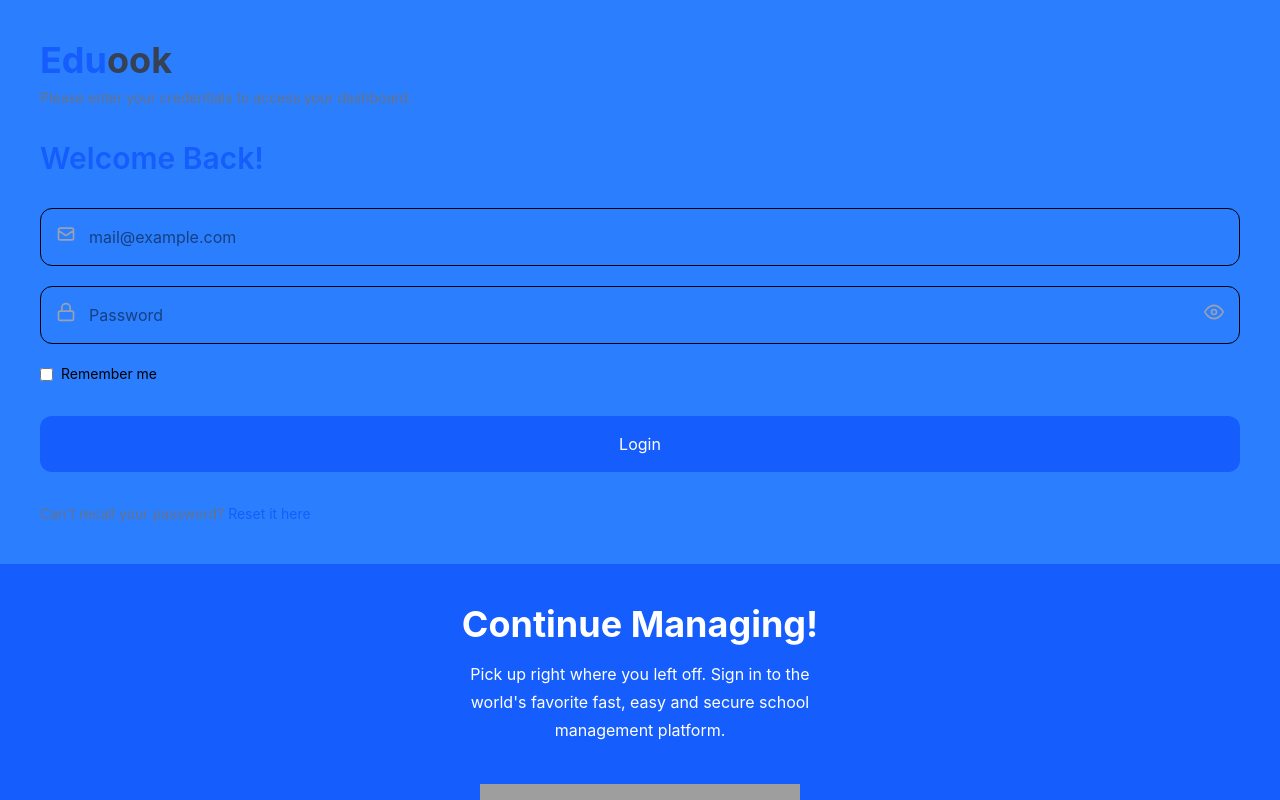
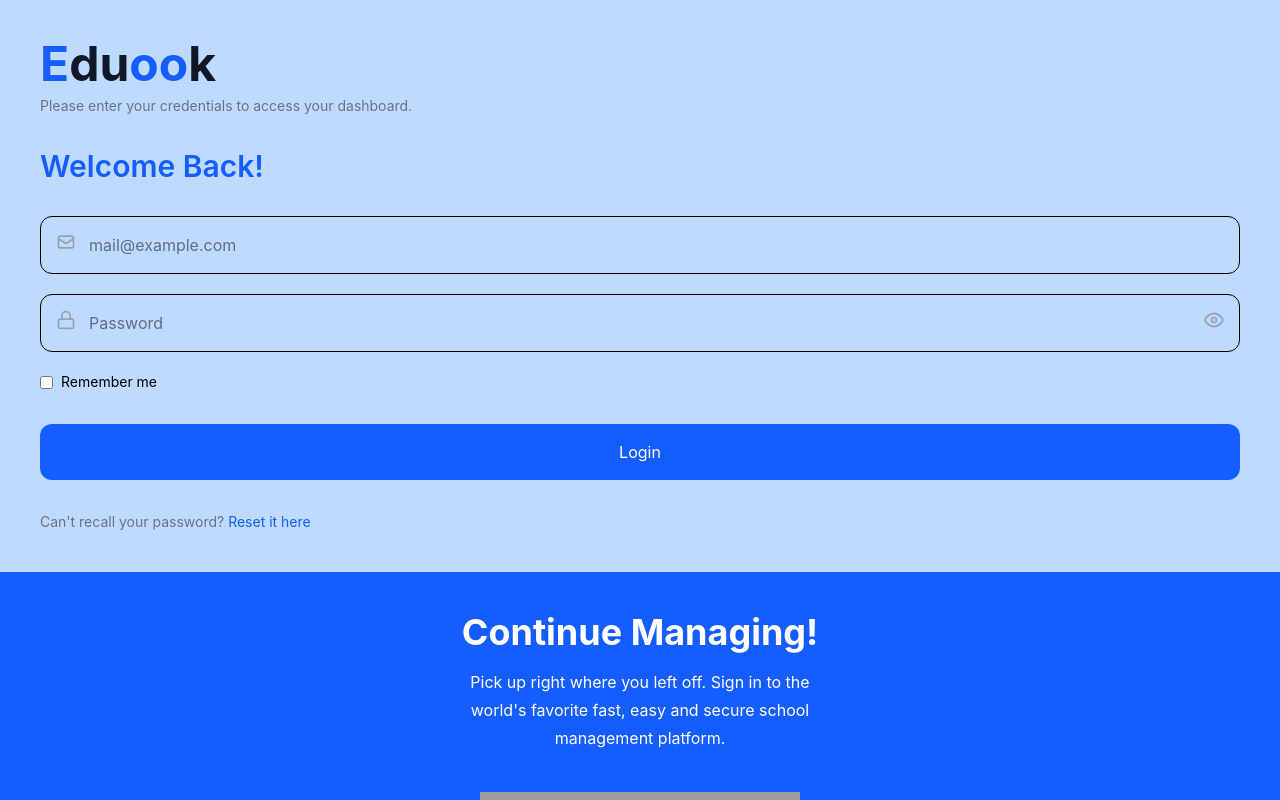
Before and after one commit to saniya-024/school-management-system, a React (Vite) app in the folder school-management-system/: page / in a window 1280 px wide. Shown: the top 800 px of the page. Built offline with nearby package versions, Linux system fonts and the light colour scheme; grey boxes are pictures that could not be loaded.

Commit message:
update the first page

```diff
--- a/school-management-system/src/Components/Loginpage.jsx
+++ b/school-management-system/src/Components/Loginpage.jsx
@@ -7,11 +7,17 @@ const LoginPage = () => {
   return (
     <div>
 
-        <div className="p-10 bg-blue-500">
+        <div className="p-10 bg-blue-200">
+            <h1 className="text-5xl font-bold">
+  <span className="text-blue-600">E</span>
+  <span className="text-gray-900">du</span>
+  <span className="text-blue-600">oo</span>
+  <span className="text-gray-900">k</span>
+</h1>
 
-          <h1 className="text-4xl font-bold text-blue-600">
-            Edu<span className="text-gray-700">ook</span>
-          </h1>
+          {/* <h1 className="text-4xl font-bold text-blue-600">
+            E<span className="text-gray-700">du</span><span className="text-4xl font-bold text-blue-600">oo</span><span className= "text-gray-600">k</span>
+          </h1> */}
 
           <p className="text-gray-500 mt-2 text-sm">
             Please enter your credentials to access your dashboard.
```
